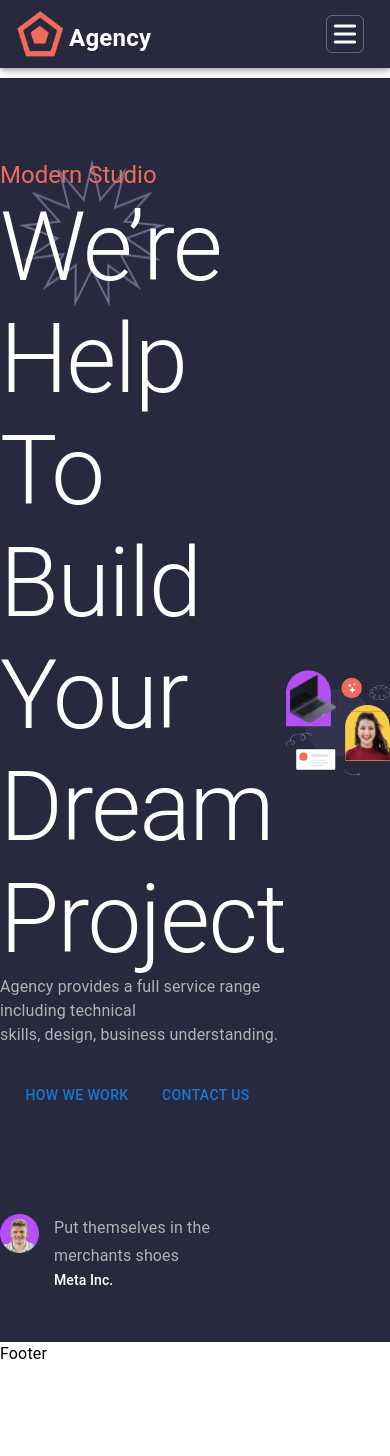
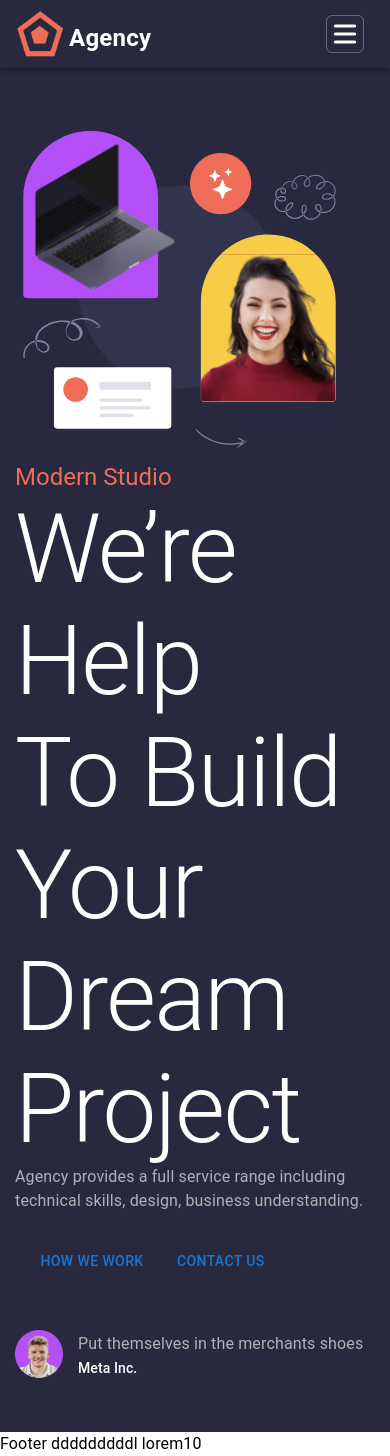
Before and after one commit to azadhuseynzade/portfolio-project, a Next.js app: page /components/ModernStudio in a window 390 px wide. Before the commit the page ends 1366 px from the top, so only its background shows below. Built offline with nearby package versions, Linux system fonts and the light colour scheme.

Commit message:
doneModStud

```diff
--- a/pages/components/Footer.js
+++ b/pages/components/Footer.js
@@ -1,9 +1,12 @@
 import React from "react";
 import { Box, Typography } from "@mui/material";
+import Image from "next/image";
+import RightSide from "../assets/pic.svg";
+
 const Footer = () => {
   return (
     <Box>
-      <Typography>Footer</Typography>
+      <Typography>Footer dddddddddl lorem10</Typography>
     </Box>
   );
 };
--- a/pages/components/ModernStudio.js
+++ b/pages/components/ModernStudio.js
@@ -9,6 +9,7 @@ import RightSide from "../assets/pic.svg";
 const ModernStudio = () => {
   return (
     <Box className={styles.mainModernDiv}>
+      <Box className={styles.content}>
         <Box className={styles.firstBox}>
           <Typography className={styles.modernTitle} variant="h5">
             Modern Studio
@@ -22,8 +23,10 @@ const ModernStudio = () => {
           </Box>
 
           <Typography className={styles.agencyProvides}>
-          Agency provides a full service range including technical <br />
-          skills, design, business understanding.
+            Agency provides a full service range including
+          </Typography>
+          <Typography className={styles.agencyProvides}>
+            technical skills, design, business understanding.
           </Typography>
           <Box sx={{ marginTop: "30px" }}>
             <Button className={styles.howWorkBtn}>How We Work</Button>
@@ -50,7 +53,8 @@ const ModernStudio = () => {
           </Box>
         </Box>
         <Box className={styles.secondBox}>
-        <Image src={RightSide} width={570} height={602} alt="rightSide" />
+          <Image src={RightSide} width={640} height={600} alt="rightSide" />
+        </Box>
       </Box>
     </Box>
   );
--- a/pages/components/Navbar.js
+++ b/pages/components/Navbar.js
@@ -31,7 +31,7 @@ const Navbar = () => {
             display: "flex",
 
             justifyContent: {
-              md: "space-around",
+              md: "space-between",
               sm: "space=between",
             },
           }}
@@ -66,16 +66,16 @@ const Navbar = () => {
                 },
               }}
             >
-              <ListItem sx={{ marginRight: "45px", cursor: "pointer" }}>
+              <ListItem sx={{ cursor: "pointer", paddingLeft: "70px" }}>
                 <ListItemText sx={{ fontSize: "16px" }} primary="About" />
               </ListItem>
-              <ListItem sx={{ marginRight: "45px", cursor: "pointer" }}>
+              <ListItem sx={{ cursor: "pointer", paddingLeft: "70px" }}>
                 <ListItemText sx={{ fontSize: "16px" }} primary="Services" />
               </ListItem>
-              <ListItem sx={{ marginRight: "45px", cursor: "pointer" }}>
+              <ListItem sx={{ cursor: "pointer", paddingLeft: "70px" }}>
                 <ListItemText sx={{ fontSize: "16px" }} primary="Pricing" />
               </ListItem>
-              <ListItem sx={{ marginRight: "45px", cursor: "pointer" }}>
+              <ListItem sx={{ cursor: "pointer", paddingLeft: "70px" }}>
                 <ListItemText sx={{ fontSize: "16px" }} primary="Blog" />
               </ListItem>
             </List>
@@ -143,6 +143,7 @@ const Navbar = () => {
                 top: "40px",
                 padding: "0px 60px",
                 marginTop: "20px",
+                borderLeft: "1px solid white",
               }}
             >
               <List>
--- a/styles/ModernStudio.module.css
+++ b/styles/ModernStudio.module.css
@@ -1,6 +1,6 @@
 .mainModernDiv {
-  margin-top: 78px;
-  padding-top: 80px;
+  margin-top: 50px;
+  padding-top: 70px;
   display: flex;
   justify-content: space-around;
   background-color: #28293e;
@@ -8,7 +8,6 @@
   padding-bottom: 50px;
 }
 .firstBox {
-  max-width: 580px;
   position: relative;
   z-index: 100;
 }
@@ -64,10 +63,47 @@
   position: absolute;
   top: 0px;
   bottom: 30px;
-  right: 120px;
+  left: 300px;
   z-index: -10;
 }
 
 .secondBox {
   display: flex;
 }
+.content {
+  max-width: 1120px;
+  display: flex;
+}
+@media only screen and (max-width: 600px) {
+  .mainModernDiv {
+    flex-direction: column-reverse;
+    justify-content: center;
+    margin-top: 60px;
+    padding-left: 15px;
+  }
+  .content {
+    flex-direction: column-reverse;
+    justify-content: center;
+    width: 100%;
+  }
+  .star {
+    display: none;
+  }
+  .secondBox {
+    width: 329px;
+    height: 330px;
+    justify-content: center;
+  }
+  .dreamText {
+    font-size: 56px;
+  }
+  .agencyProvides {
+    font-size: 16px;
+    color: rgba(255, 255, 255, 0.64);
+    margin-top: 10px;
+  }
+  .metaSide {
+    display: flex;
+    padding-top: 50px;
+  }
+}
```
Lines whose indentation alone changed are shown as unchanged.
